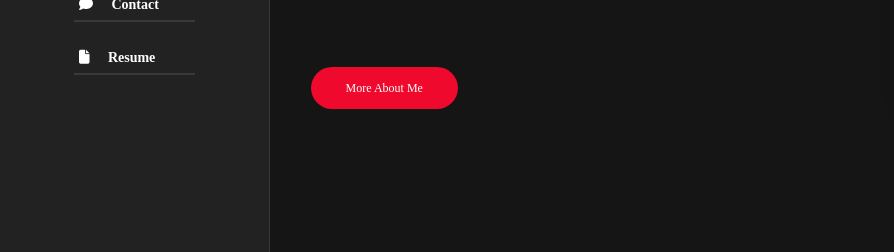
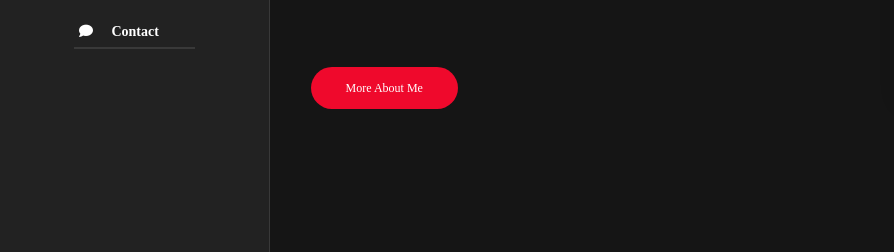
Before and after one commit to Ks103/PortFolio, a plain HTML site: page index.html in a window 1280 px wide. Shown: the part 489-741 px from the top of the page, 0-894 px from the left. Drawn offline with nearby package versions, Linux system fonts and the light colour scheme; a web font is replaced by a local one.

Commit message:
#changed

```diff
--- a/index.html
+++ b/index.html
@@ -57,8 +57,8 @@
                 <li><a href="#project"><i class="fa fa-list"></i> Project</a></li>
                 <li><a href="#achievement"><i class="fa fa-trophy"></i> Achievement</a></li>
                 <li><a href="#contact" id="about_me"><i class="fa fa-comment"></i> Contact</a></li>
-                <li><a href="./Document/MagicalCV__1_.pdf" target="blank" class="resume"><i
-                            class="fa fa-file"></i> Resume</a></li>
+<!--                 <li><a href="./Document/MagicalCV__1_.pdf" target="blank" class="resume"><i
+                            class="fa fa-file"></i> Resume</a></li> -->
             </ul>
         </div>
         <!-- Main Content -->
```
